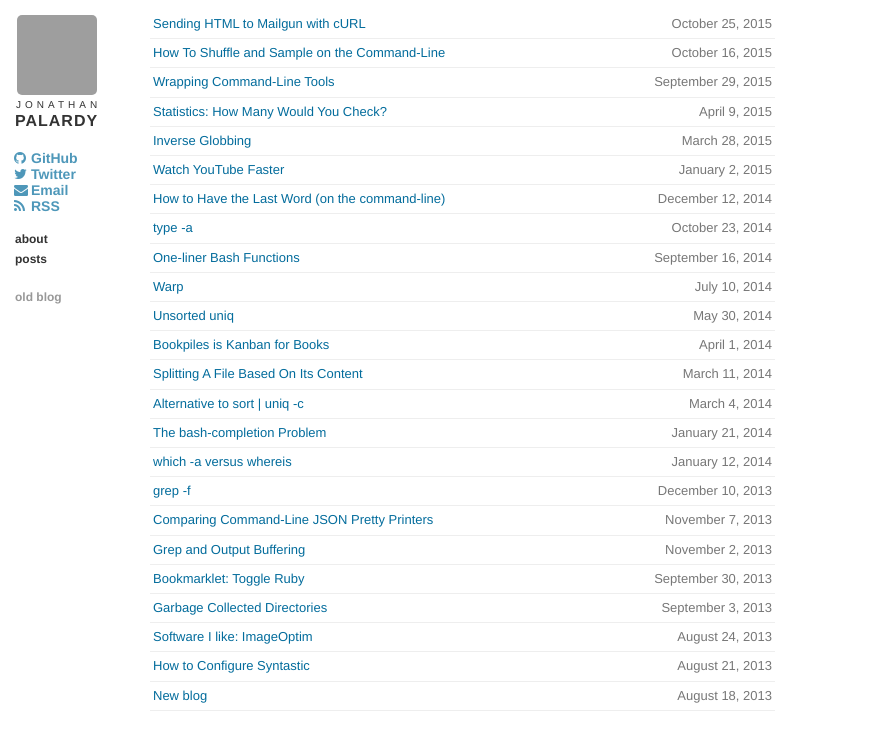
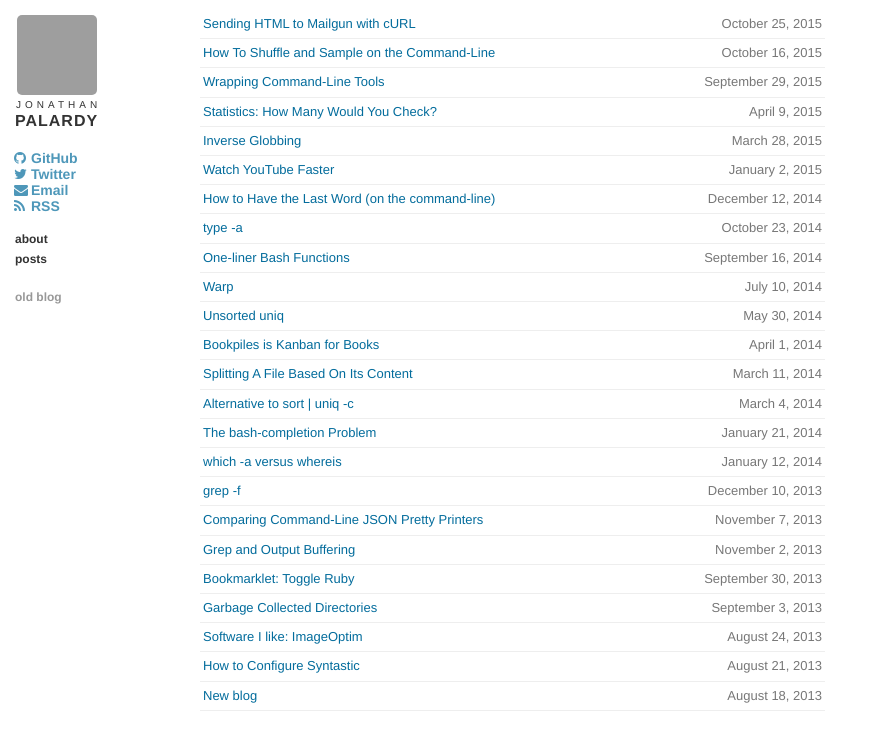
Before and after one commit to jpalardy/jpalardy.github.io, a Jekyll site: the page built from index.html, in a window 1280 px wide. Shown: the top 750 px of the page, without its empty margins (0-874 px from the left). Built offline with Jekyll 4.4.1, drawn with Linux system fonts in a browser that asks for light colours; Markdown is read by kramdown in place of the engine named in the settings; grey boxes are pictures that could not be loaded.

Commit message:
put content away from the sidebar

```diff
--- a/css/base.css
+++ b/css/base.css
@@ -73,7 +73,7 @@ a {
 
 .content {
   max-width: 625px;
-  margin-left: 150px;
+  margin-left: 200px;
   margin-right: 20px;
   margin-bottom: 50px; }
   .content h1 {
```
